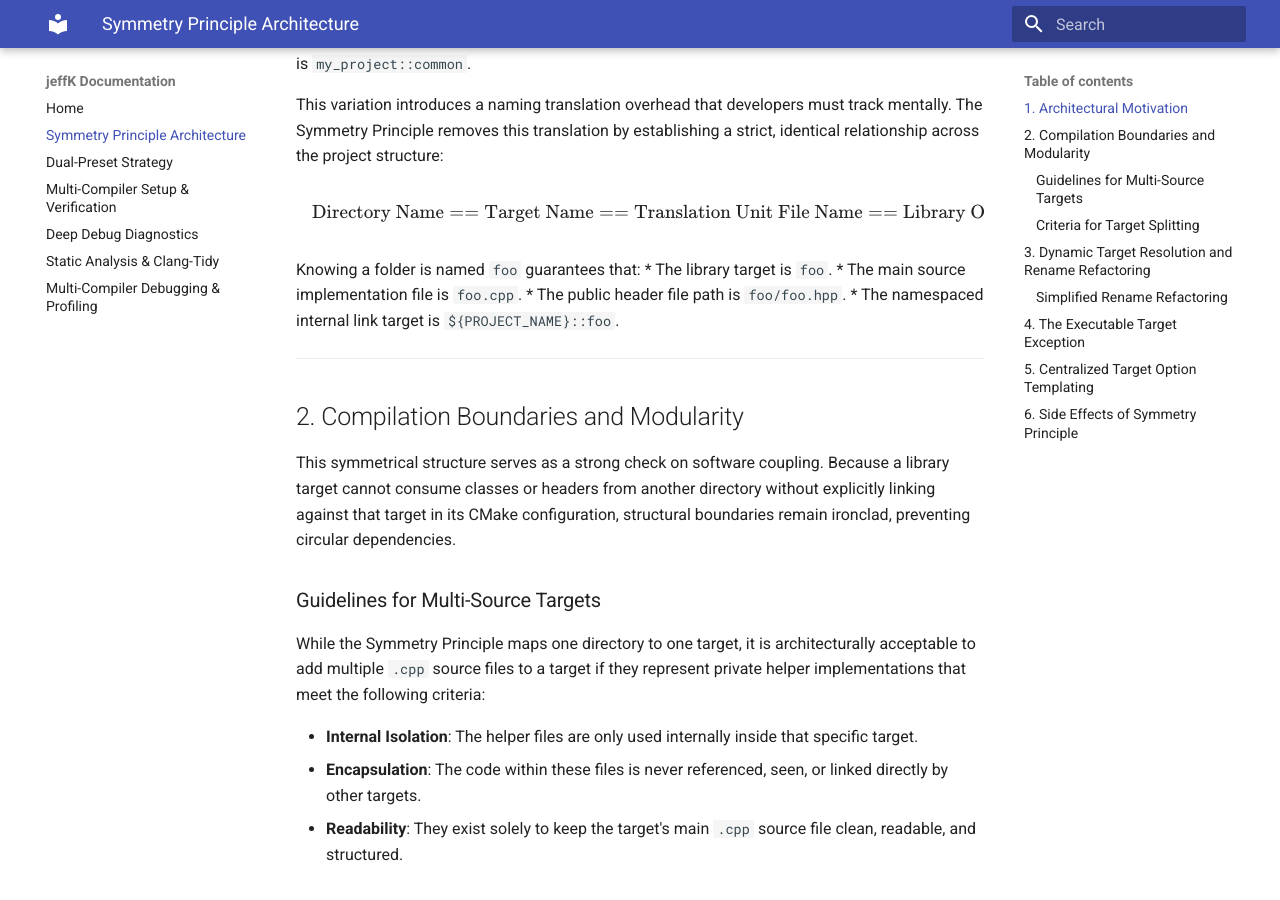
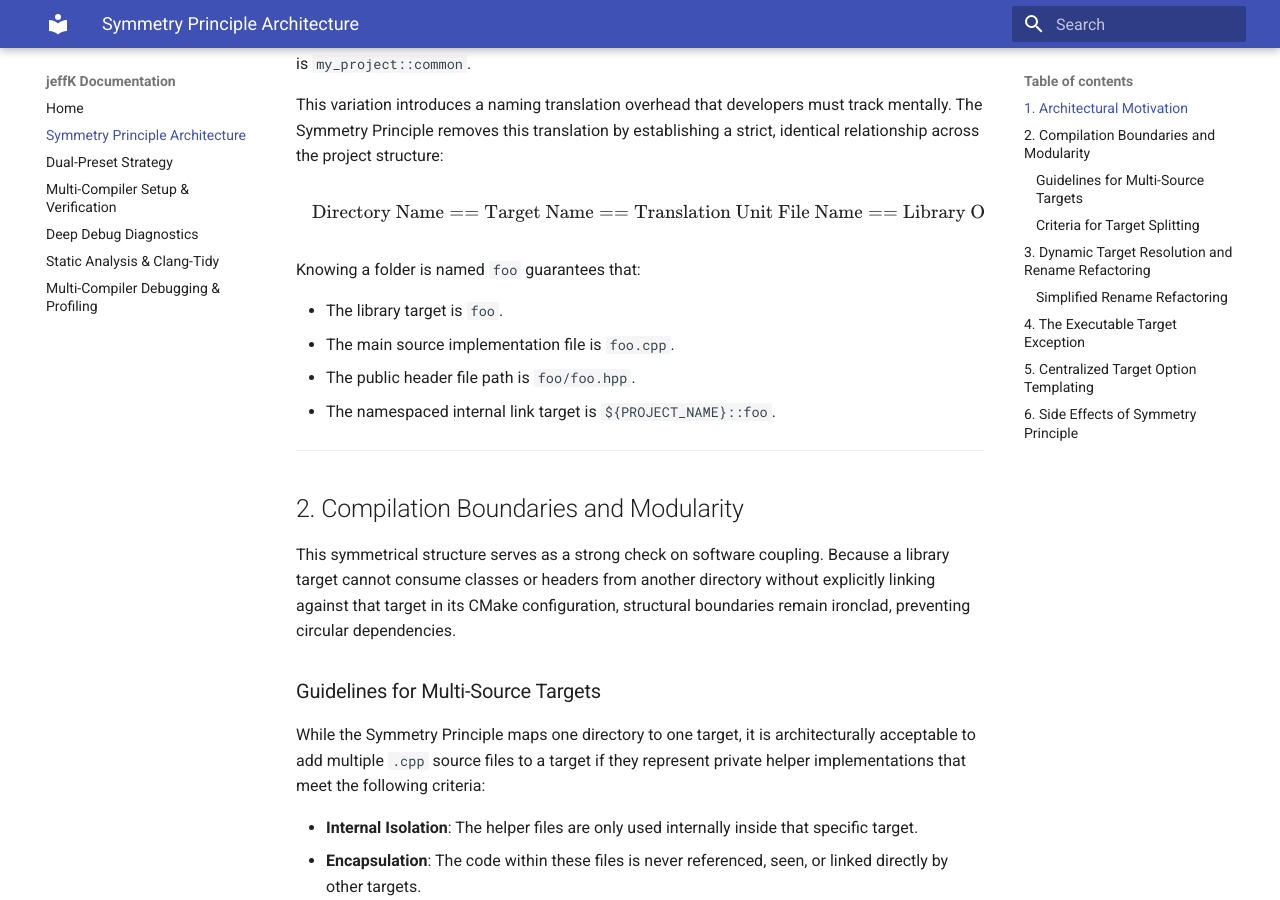
Before and after one commit to JeffKarling/CPP-new-project-template-2026, an MkDocs documentation site: the page built from Documentation/symmetry_principle.md, in a window 1280 px wide and 900 px high, scrolled down 374 px. Built offline with MkDocs 1.6.1 and Material for MkDocs 9.7.7, drawn with Linux system fonts in a browser that asks for light colours.

```diff
--- a/Documentation/javascripts/mathjax.js
+++ b/Documentation/javascripts/mathjax.js
@@ -1,7 +1,7 @@
 window.MathJax = {
   tex: {
-    inlineMath: [["\\(", "\\)"], ["$", "$"]],
-    displayMath: [["\\[", "\\]"], ["$$", "$$"]],
+    inlineMath: [["\\(", "\\)"]],
+    displayMath: [["\\[", "\\]"]],
     processEscapes: true,
     processEnvironments: true
   },
@@ -10,3 +10,7 @@ window.MathJax = {
     processHtmlClass: "arithmatex"
   }
 };
+
+document$.subscribe(() => {
+  MathJax.typesetPromise()
+})
--- a/Documentation/symmetry_principle.md
+++ b/Documentation/symmetry_principle.md
@@ -13,6 +13,7 @@ This variation introduces a naming translation overhead that developers must tra
 $$\text{Directory Name} == \text{Target Name} == \text{Translation Unit File Name} == \text{Library Object Name}$$
 
 Knowing a folder is named `foo` guarantees that:
+
 * The library target is `foo`.
 * The main source implementation file is `foo.cpp`.
 * The public header file path is `foo/foo.hpp`.
```
